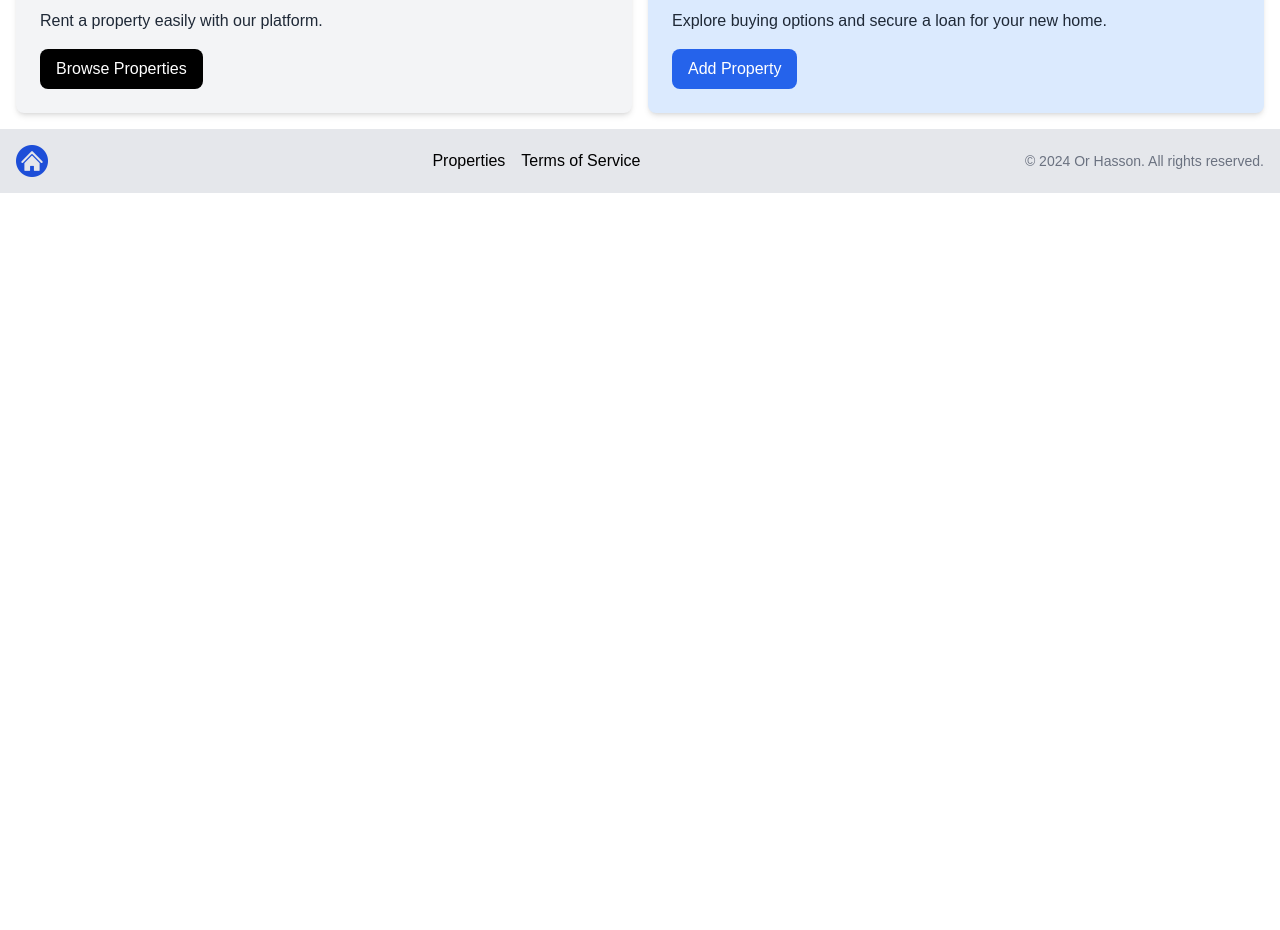
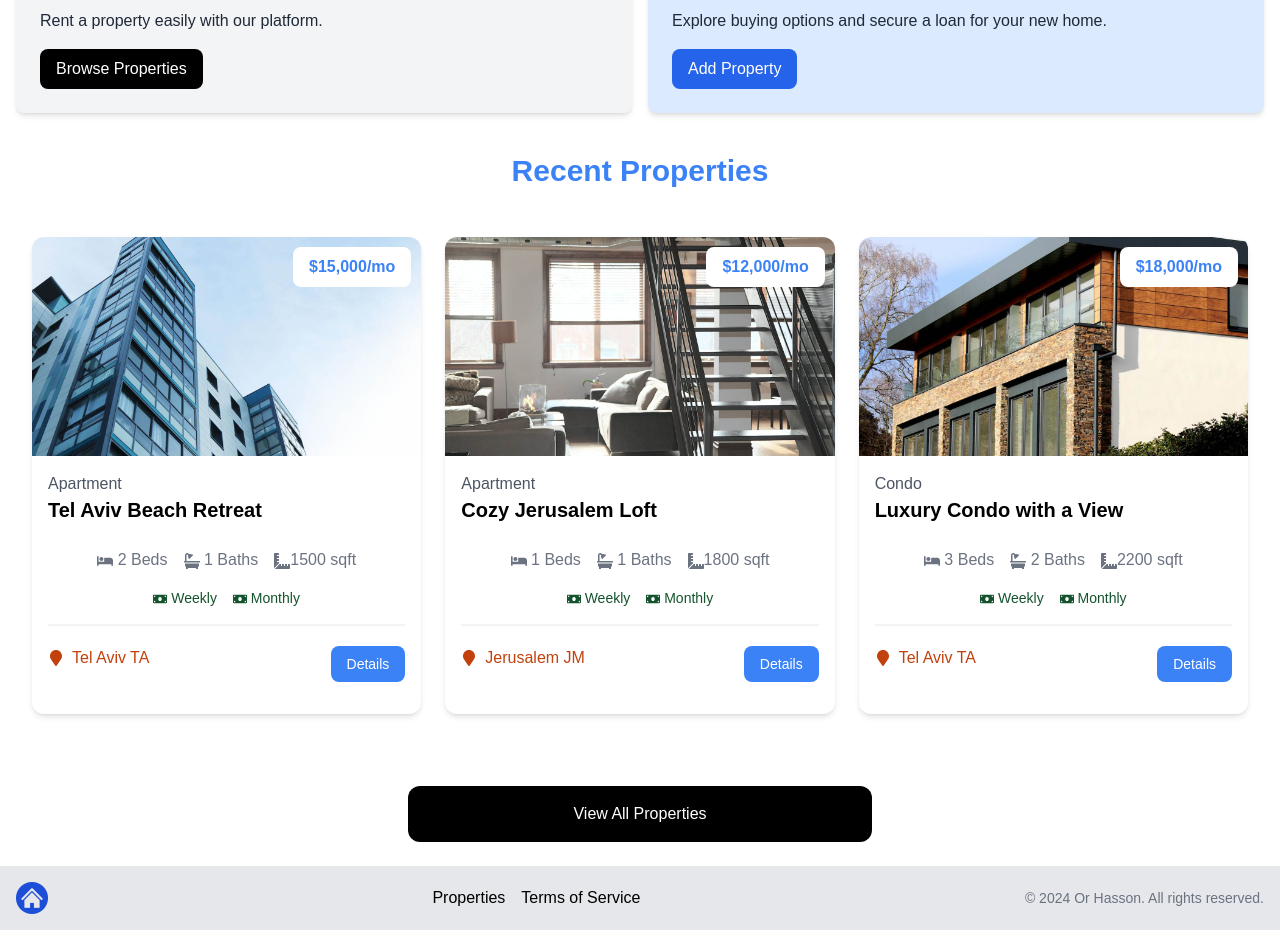
Before and after one commit to hassonor/nextjs-estate-sync, a Next.js app: page / in a window 1280 px wide. Shown: the part 500-1430 px from the top of the page. Before the commit the page ends 800 px from the top, so only its background shows below. Built offline with nearby package versions, Linux system fonts and the light colour scheme.

Commit message:
add HomeProperties page (last recent properties)

```diff
--- a/app/page.tsx
+++ b/app/page.tsx
@@ -1,11 +1,13 @@
 import Hero from "@/components/Hero";
 import InfoBoxes from "@/components/InfoBoxes";
+import HomeProperties from "@/components/HomeProperties";
 
 const HomePage = () => {
     return (
         <>
             <Hero/>
             <InfoBoxes/>
+            <HomeProperties/>
         </>
     )
 }
--- /dev/null
+++ b/components/HomeProperties.tsx
@@ -0,0 +1,34 @@
+import properties from '@/properties.json';
+import PropertyCard from './PropertyCard';
+import Link from "next/link";
+
+
+const HomeProperties = () => {
+    const recentProperties = properties.slice(0, 3);
+    return (<>
+        <section className='px-4 py-6'>
+            <h2 className="text-3xl font-bold text-blue-500 mb-6 text-center">
+                Recent Properties
+            </h2>
+            <div className='container-xl lg:container m-auto px-4 py-6'>
+                {properties.length === 0 ? (<p>No properties found</p>) : (
+                    <div className='grid grid-cols-1 md:grid-cols-3 gap-6'>
+                        {
+                            recentProperties.map((property, index) => (
+                                <PropertyCard key={property._id} property={property}/>
+                            ))
+                        }
+                    </div>
+                )}
+            </div>
+        </section>
+        <section className='m-auto max-w-lg my-6 px-6'>
+            <Link href='/properties'
+                  className='block bg-black text-white text-center py-4 px-6 rounded-xl hover:bg-gray-700'>
+                View All Properties
+            </Link>
+        </section>
+    </>);
+}
+
+export default HomeProperties;
```
